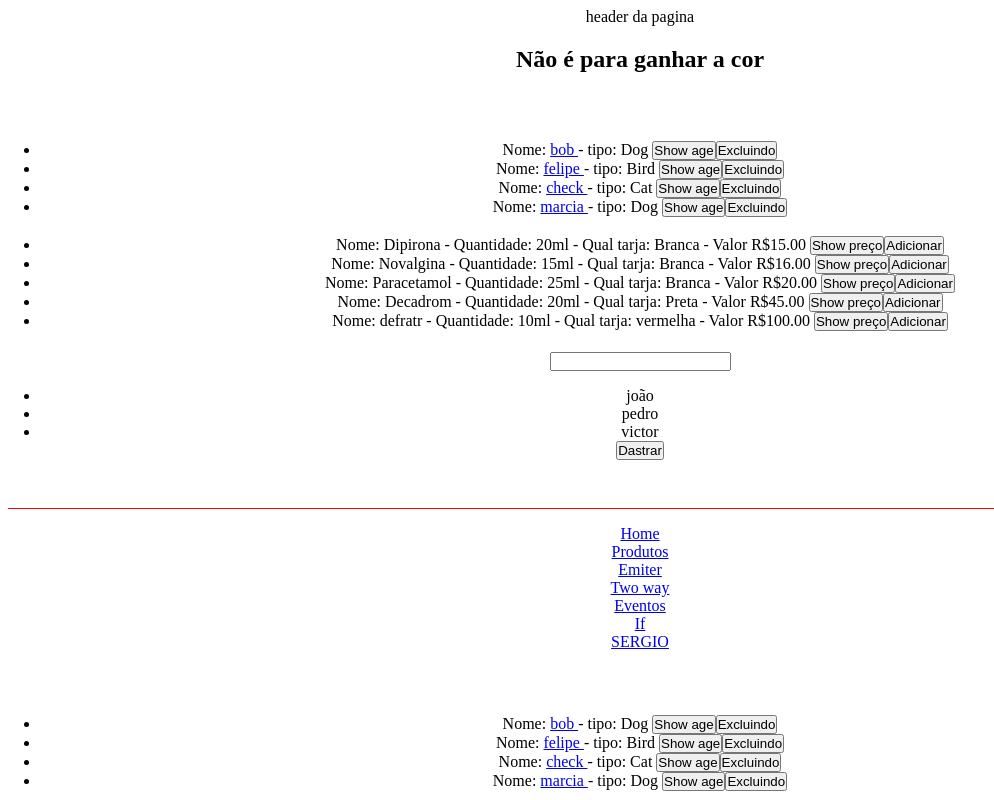
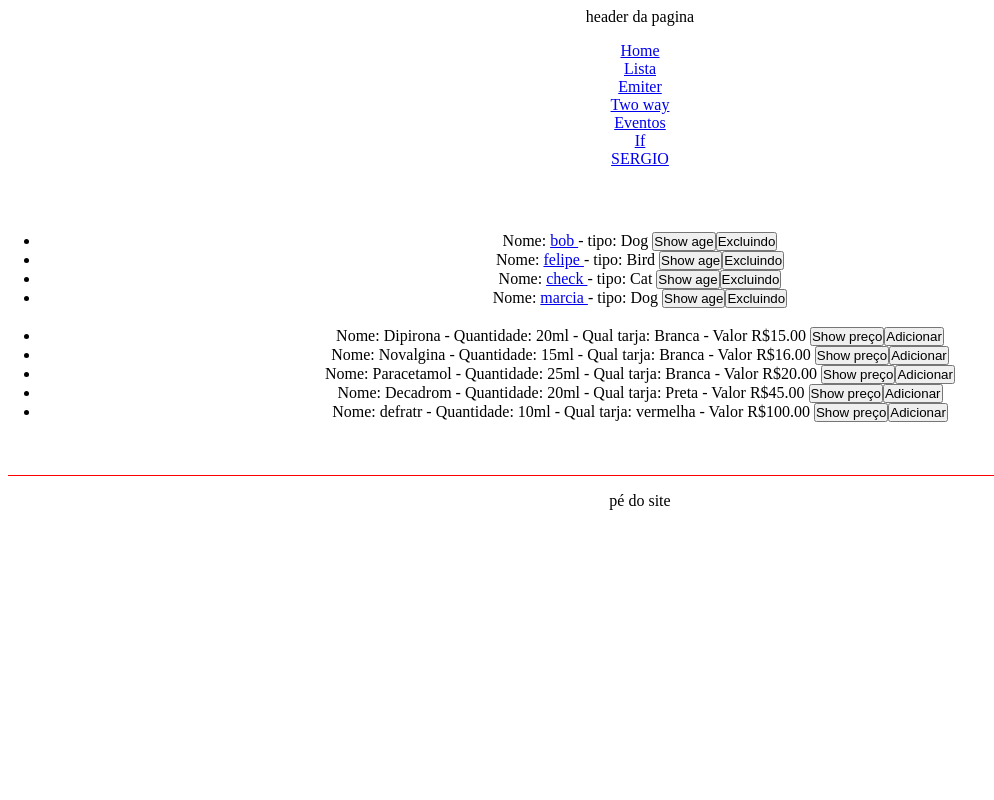
Before and after one commit to Sergio81alves/comeco-no-angular, an Angular app: page /list in a window 1280 px wide. Shown: the top 800 px of the page, without its empty margins (0-994 px from the left). Built offline with nearby package versions, Linux system fonts and the light colour scheme; data requests are answered from the project's data file.

Commit message:
funcionando cool

```diff
--- a/src/app/app.component.html
+++ b/src/app/app.component.html
@@ -1,13 +1,10 @@
 <header>header da pagina</header>
 
-<h2>Não é para ganhar a cor</h2>
 
-<app-list-render></app-list-render>
 <nav>
-
     <ul>
         <li><a routerLink="">Home</a></li>
-        <li><a routerLink="list">Produtos</a></li>
+        <li><a routerLink="list">Lista</a></li>
         <li><a routerLink="emiter">Emiter</a></li>
         <li><a routerLink="two">Two way </a></li>
         <li><a routerLink="eventos">Eventos</a></li>
@@ -15,6 +12,7 @@
         <li><a routerLink="sergio">{{"SERGIO" | uppercase}}</a></li>
     </ul>
 </nav>
+
 <router-outlet></router-outlet>
 
 <footer>pé do site</footer>
--- a/src/app/components/item-detail/item-detail.component.html
+++ b/src/app/components/item-detail/item-detail.component.html
@@ -1,3 +1,7 @@
 <div *ngIf="animal" class="class">
+
     <h2>Id: {{animal.id}}</h2>
+    <h2>Id: {{animal.nome}}</h2>
+    <h2>Id: {{animal.tipo}}</h2>
+
 </div>
--- a/src/app/components/item-detail/item-detail.component.ts
+++ b/src/app/components/item-detail/item-detail.component.ts
@@ -10,6 +10,7 @@ import { ListService } from 'src/app/services/list.service';
   styleUrls: ['./item-detail.component.css']
 })
 export class ItemDetailComponent implements OnInit {
+
 // ? quer dizerpode vir ou não
 animal?: Animal;
   constructor(private listService: ListService, private route: ActivatedRoute) {
--- a/src/app/components/list-render/list-render.component.html
+++ b/src/app/components/list-render/list-render.component.html
@@ -21,13 +21,4 @@
     <h1> {{mostPreco}} </h1>
 
 
-    <input type="text" [(ngModel)]=" mostrarItem">
-    <ul>
-        <li *ngFor="let item of items ">
-            {{item}}
-        </li>
-        <button (click)="enviar()">Dastrar</button>
-    </ul>
-    {{ mostrarItem}}
-
 </div>
--- a/src/app/components/list-render/list-render.component.ts
+++ b/src/app/components/list-render/list-render.component.ts
@@ -16,18 +16,7 @@ export class ListRenderComponent implements OnInit {
   animal?: Animal;
   produto?: Produtos;
 
-  id = parseFloat;
-  nome = '';
-  tipo = '';
-  age = '';
 
-
-  mostrarItem = "";
-  items = ['joão', 'pedro', 'victor'];
-
-  enviar(){
-    this.items.push(this.mostrarItem)
-  }
   constructor(private listService: ListService){
     //faco primeiro essa função depois chamo ela lá em baixo.
     //chamo ela no meu constructor para construir no momento do site
--- a/src/app/services/list.service.ts
+++ b/src/app/services/list.service.ts
@@ -37,7 +37,7 @@ export class ListService {
   }
 
   getItam(id: number): Observable<Animal>{
-    return this.http.get<Animal>(`${this.apiUrl} / ${id}`)
+    return this.http.get<Animal>(`${this.apiUrl}/${id}`)
   }
 
   pegarTudo(): Observable<Produtos[]>{
```
